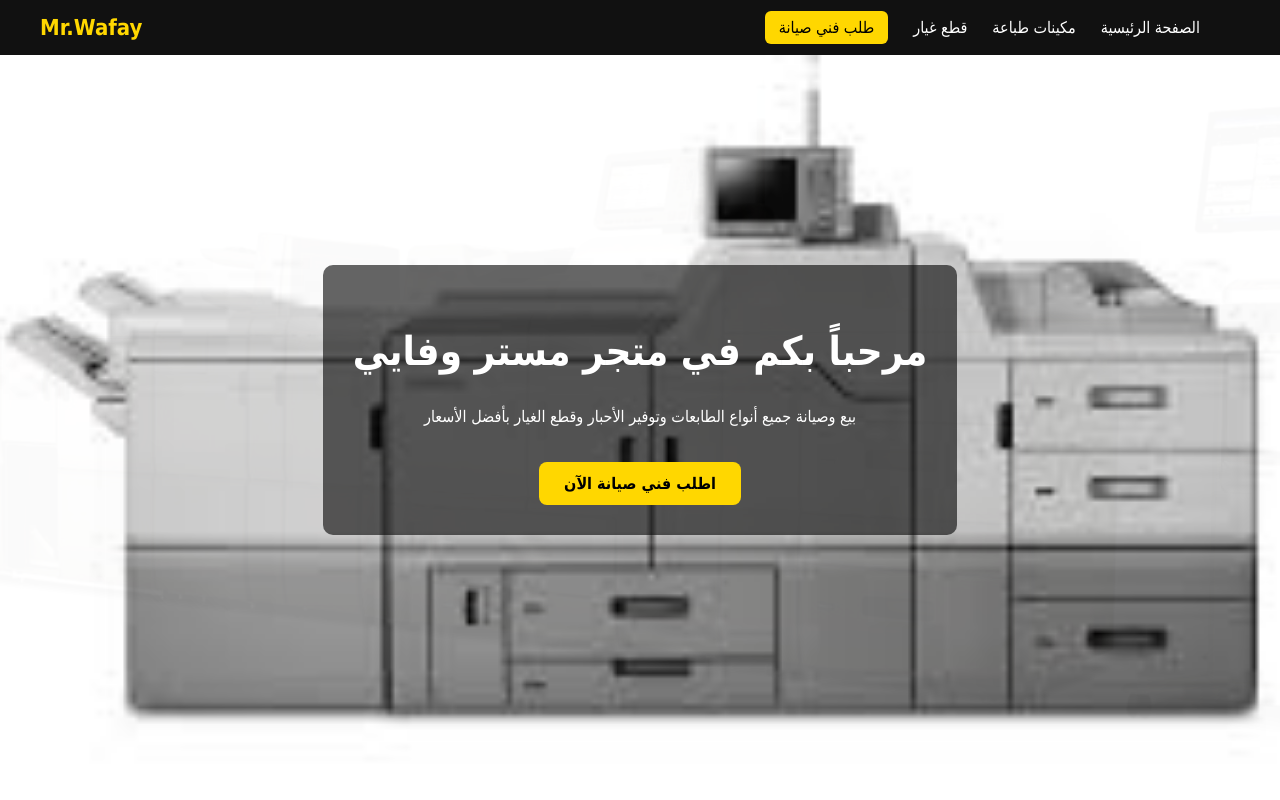
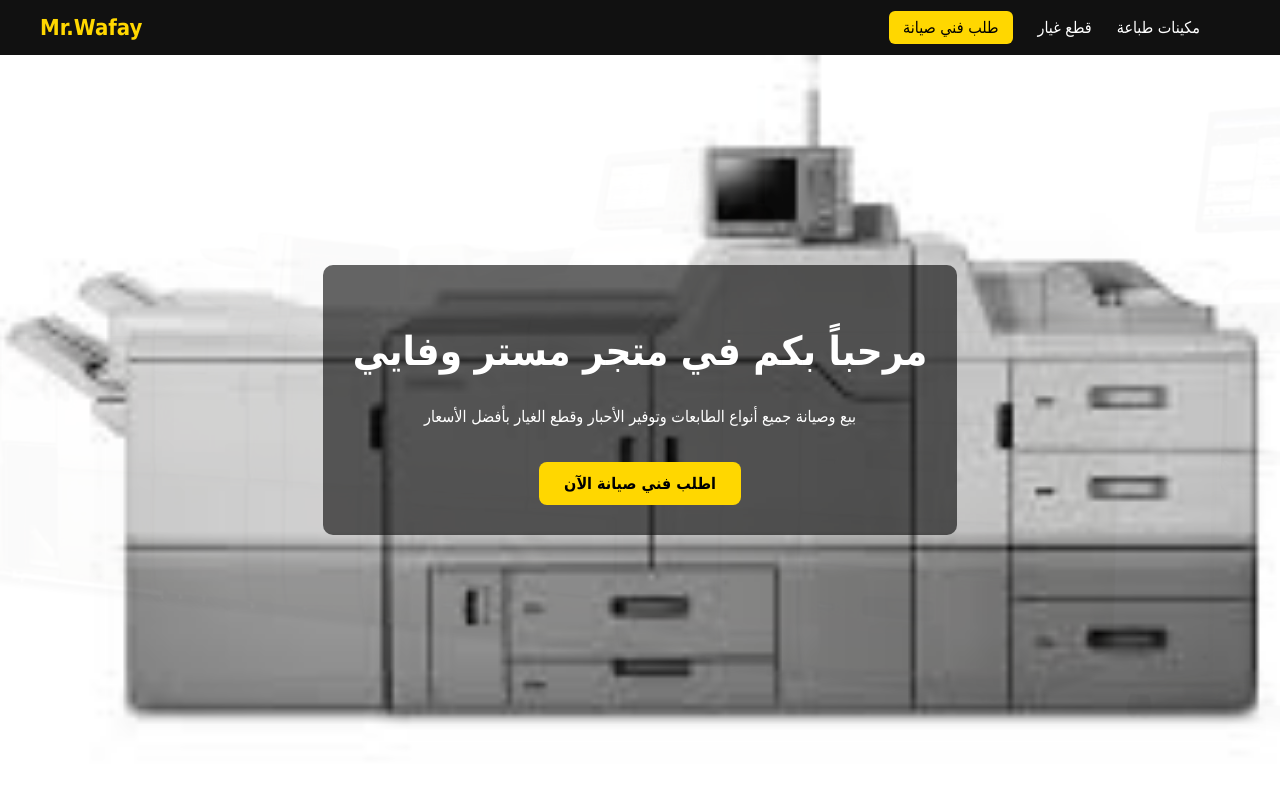
Before and after one commit to BasharTaha06/Mr_Wafai_React_FrontEnd, a plain HTML site: page index.html in a window 1280 px wide. Shown: the top 800 px of the page. Drawn offline with Linux system fonts and the light colour scheme.

Commit message:
اي حاجه

```diff
--- a/index.html
+++ b/index.html
@@ -10,7 +10,6 @@
     <nav class="navbar">
         <a href="index.html" class="logo">Mr.Wafay</a>
         <ul class="nav-links" id="navLinks">
-            <li><a href="index.html">الصفحة الرئيسية</a></li>
             <li class="dropdown"><a href="printers.html">مكينات طباعة </a></li>
             <li><a href="#">قطع غيار</a></li>
             <li class="service-btn"><a href="repair.html">طلب فني صيانة</a></li>
```
